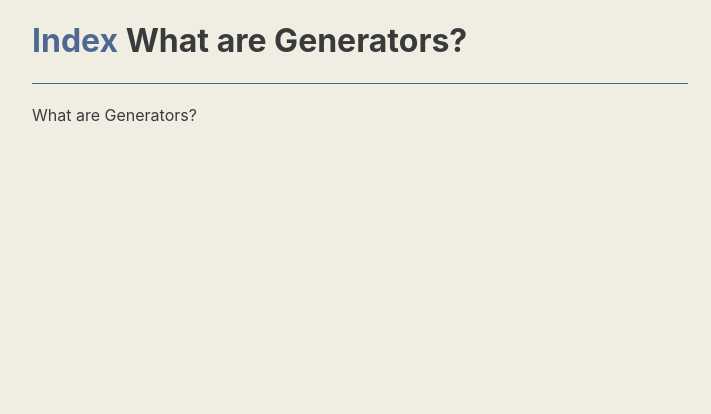
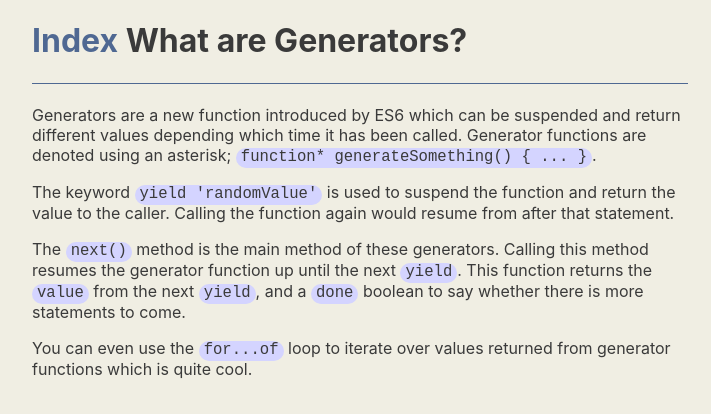
Before and after one commit to drbzyx/es6-concepts, a Next.js app in the folder app/: page /generators in a window 1280 px wide. Shown: the top 414 px of the page, without its empty margins (280-991 px from the left). Built offline with nearby package versions, Linux system fonts and the light colour scheme.

Commit message:
Pages(Generator): Add generator function content

```diff
--- a/app/pages/generators.js
+++ b/app/pages/generators.js
@@ -1,11 +1,32 @@
-import { Heading, Main, Paragraph, Section } from '../components'
+import { Code, Heading, Main, Paragraph, Section } from '../components'
 
 export default function Generators() {
   return (
     <Main>
       <Heading>What are Generators?</Heading>
       <Section>
-        <Paragraph>What are Generators?</Paragraph>
+        <Paragraph>
+          Generators are a new function introduced by ES6 which can be suspended
+          and return different values depending which time it has been called.
+          Generator functions are denoted using an asterisk;{' '}
+          <Code>{'function* generateSomething() { ... }'}</Code>.
+        </Paragraph>
+        <Paragraph>
+          The keyword <Code>yield 'randomValue'</Code> is used to suspend the
+          function and return the value to the caller. Calling the function
+          again would resume from after that statement.
+        </Paragraph>
+        <Paragraph>
+          The <Code>next()</Code> method is the main method of these generators.
+          Calling this method resumes the generator function up until the next{' '}
+          <Code>yield</Code>. This function returns the <Code>value</Code> from
+          the next <Code>yield</Code>, and a <Code>done</Code> boolean to say
+          whether there is more statements to come.
+        </Paragraph>
+        <Paragraph>
+          You can even use the <Code>for...of</Code> loop to iterate over values
+          returned from generator functions which is quite cool.
+        </Paragraph>
       </Section>
     </Main>
   )
```
